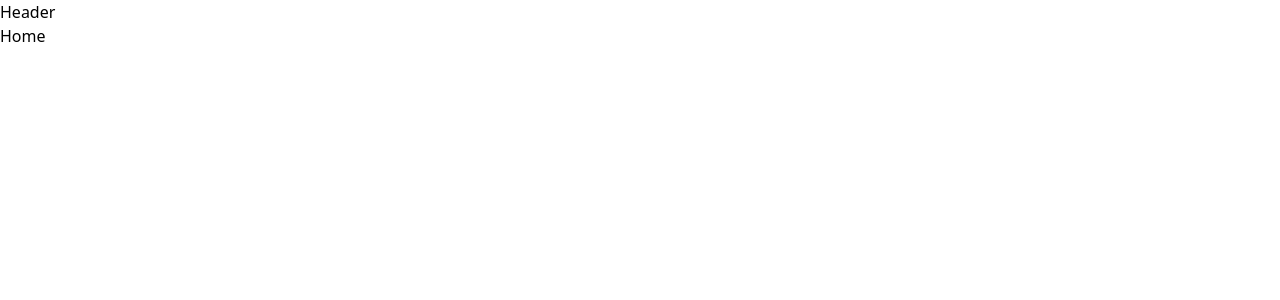
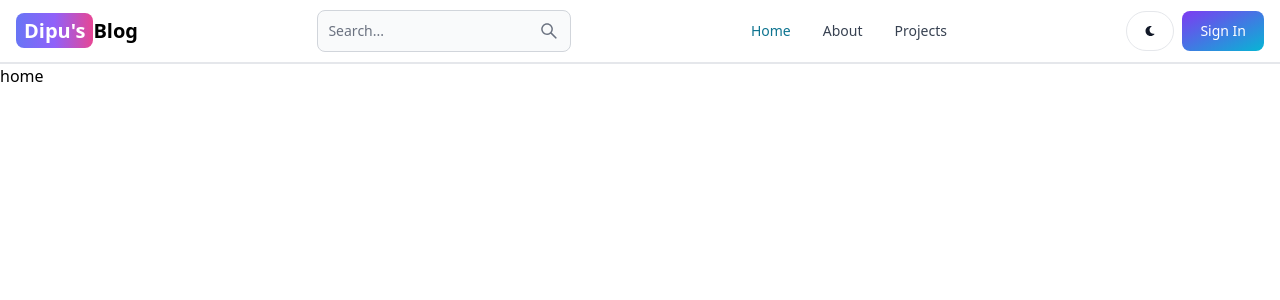
Before and after one commit to dipu-kr/mern-blog, a React (Vite) app in the folder client/: page / in a window 1280 px wide. Shown: the top 300 px of the page. Built offline with nearby package versions, Linux system fonts and the light colour scheme.

Commit message:
Create the  header section

```diff
--- a/client/package.json
+++ b/client/package.json
@@ -10,8 +10,10 @@
     "preview": "vite preview"
   },
   "dependencies": {
+    "flowbite-react": "^0.7.2",
     "react": "^18.2.0",
     "react-dom": "^18.2.0",
+    "react-icons": "^5.0.1",
     "react-router-dom": "^6.21.2"
   },
   "devDependencies": {
--- a/client/src/components/Header.jsx
+++ b/client/src/components/Header.jsx
@@ -1,7 +1,55 @@
 import React from "react";
+import { Button, Navbar, TextInput } from "flowbite-react";
+import { Link, useLocation } from "react-router-dom";
+import { AiOutlineSearch } from "react-icons/ai";
+import { FaMoon } from "react-icons/fa";
 
 const Header = () => {
-  return <div>Header</div>;
+  const path = useLocation().pathname;
+  return (
+    <Navbar className="border-b-2">
+      <Link
+        to="/"
+        className=" self-center whitespace-nowrap text-sm sm:text-xl font-semibold dark:text-white"
+      >
+        <span className="px-2 py-1 bg-gradient-to-r from-indigo-500 via-purple-500 to-pink-500 rounded-lg text-white">
+          Dipu's
+        </span>
+        Blog
+      </Link>
+      <form>
+        <TextInput
+          type="text"
+          placeholder="Search..."
+          rightIcon={AiOutlineSearch}
+          className="hidden lg:inline"
+        />
+      </form>
+      <Button className="w-12 h-10 lg:hidden" color="gray" pill>
+        <AiOutlineSearch />
+      </Button>
+      <div className="flex gap-2 md:order-2">
+        <Button className="w-12 h-10 hidden lg:inline" color="gray" pill>
+          <FaMoon />
+        </Button>
+        <Link to="/sign-in">
+          <Button gradientDuoTone="purpleToBlue">Sign In</Button>
+        </Link>
+        <Navbar.Toggle />
+      </div>
+      <Navbar.Collapse>
+        <Navbar.Link active={path === "/"} as={"div"}>
+          <Link to="/">Home</Link>
+        </Navbar.Link>
+        <Navbar.Link active={path === "/about"} as={"div"}>
+          <Link to="/about">About</Link>
+        </Navbar.Link>
+        <Navbar.Link active={path === "/projects"} as={"div"}>
+          <Link to="/projects">Projects</Link>
+        </Navbar.Link>
+      </Navbar.Collapse>
+    </Navbar>
+  );
 };
 
 export default Header;
--- a/client/src/pages/Home.jsx
+++ b/client/src/pages/Home.jsx
@@ -1,7 +1,8 @@
 import React from "react";
+import { Button } from "flowbite-react";
 
 const Home = () => {
-  return <div>Home</div>;
+  return <div>home</div>;
 };
 
 export default Home;
--- a/client/tailwind.config.js
+++ b/client/tailwind.config.js
@@ -1,8 +1,12 @@
 /** @type {import('tailwindcss').Config} */
 export default {
-  content: ["./index.html", "./src/**/*.{js,ts,jsx,tsx}"],
+  content: [
+    "./index.html",
+    "./src/**/*.{js,ts,jsx,tsx}",
+    "node_modules/flowbite-react/lib/esm/**/*.js",
+  ],
   theme: {
     extend: {},
   },
-  plugins: [],
+  plugins: [require("flowbite/plugin")],
 };
```
Also changed, not shown: 1 other file (tests, documents, lock files or other folders).
